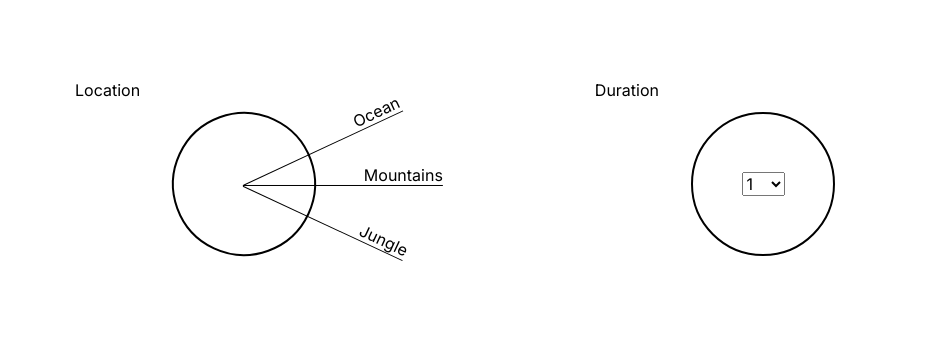
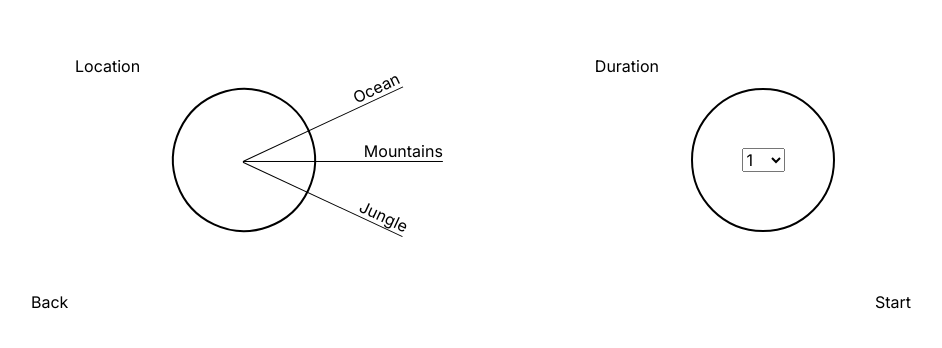
Before and after one commit to nickhibbits/meditation_app, a Next.js app: page /session_options in a window 1280 px wide. Shown: the part 216-564 px from the top of the page, without its empty margins (169-1111 px from the left). Built offline with nearby package versions, Linux system fonts and the light colour scheme.

Commit message:
add NavButton component

```diff
--- a/app/session_options/page.tsx
+++ b/app/session_options/page.tsx
@@ -1,11 +1,16 @@
+import NavButton from "@/components/NavButton";
 import SessionOption from "@/components/session_options/SessionOption";
 import styles from "@/styles/pages/SessionOptions.module.scss";
+import { relative } from "path";
 
 const sessionOptions = ["Location", "Duration"];
 
 function SessionOptions() {
   return (
-    <main className="container flex flex_center">
+    <main
+      className="container flex flex_center flex_column"
+      style={{ position: "relative" }}
+    >
       <div className={`flex ${styles.options_wrapper}`}>
         {sessionOptions.map((sessionOption, i) => {
           return (
@@ -16,6 +21,10 @@ function SessionOptions() {
           );
         })}
       </div>
+      <div className={`flex flex_row ${styles.nav_button_wrapper}`}>
+        <NavButton url="/" text="Back" justifyContent="flex-start" />
+        <NavButton url="/session" text="Start" justifyContent="flex-end" />
+      </div>
     </main>
   );
 }
--- /dev/null
+++ b/components/NavButton.tsx
@@ -0,0 +1,23 @@
+import Link from "next/link";
+import styles from "@/styles/components/NavButton.module.scss";
+
+function NavButton({
+  url,
+  text,
+  justifyContent,
+}: {
+  url: string;
+  text: string;
+  justifyContent: string;
+}) {
+  return (
+    <div
+      className={`flex ${styles.nav_button_component}`}
+      style={{ justifyContent: `${justifyContent}` }}
+    >
+      <Link href={url}>{text}</Link>
+    </div>
+  );
+}
+
+export default NavButton;
--- /dev/null
+++ b/styles/components/NavButton.module.scss
@@ -0,0 +1,5 @@
+.nav_button_component {
+  width: 100%;
+  height: 3rem;
+  align-items: flex-end;
+}
--- a/styles/globals.scss
+++ b/styles/globals.scss
@@ -16,6 +16,16 @@
 ul,
 li {
   list-style: none;
+}
+
+a {
+  text-decoration: none;
+  color: inherit;
+  transition: all 0.3s;
+
+  &:hover {
+    color: rgb(133, 133, 133);
+  }
 }
 
 .flex {
--- a/styles/pages/SessionOptions.module.scss
+++ b/styles/pages/SessionOptions.module.scss
@@ -56,3 +56,9 @@ $option-width: 11rem;
     }
   }
 }
+
+.nav_button_wrapper {
+  width: 100%;
+  // position: absolute;
+  // top: 30rem;
+}
```
